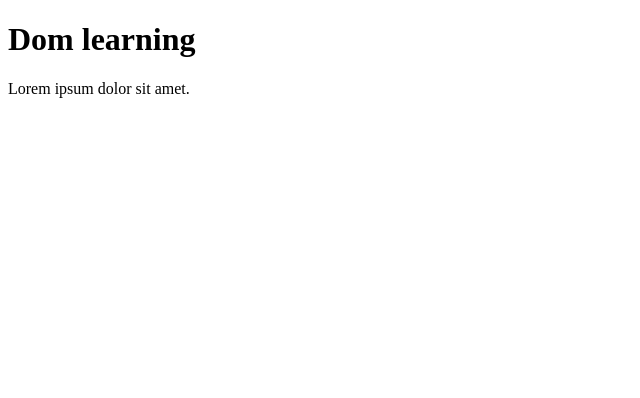
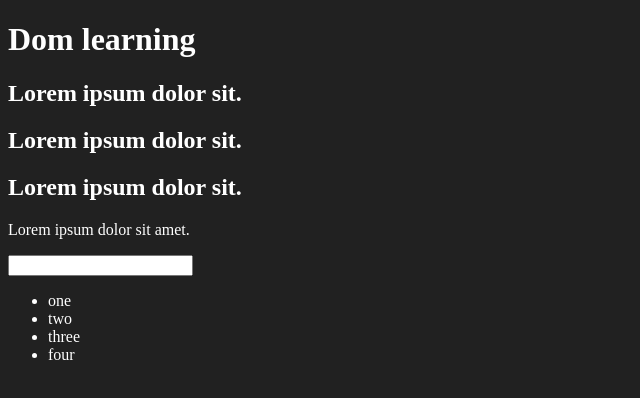
Before and after one commit to Hafijur0211/Chai-aur-javascript, a plain HTML site: page 06_dom/01_html.html in a window 1280 px wide. Shown: the whole page, without its empty margins (0-640 px from the left). Drawn offline with Linux system fonts and the light colour scheme.

Commit message:
Dom intro

```diff
--- a/06_dom/01_html.html
+++ b/06_dom/01_html.html
@@ -1,14 +1,36 @@
 <!DOCTYPE html>
 <html lang="en">
+
 <head>
-    <meta charset="UTF-8">
-    <meta name="viewport" content="width=device-width, initial-scale=1.0">
+    <meta charset="UTF-8" />
+    <meta name="viewport" content="width=device-width, initial-scale=1.0" />
     <title>Dom learning</title>
+    <style>
+        .bg-black {
+            background-color: #212121;
+            color: #ffff;
+        }
+    </style>
 </head>
-<body>
-    <div class="bg-black">
-        <h1 class="heading">Dom learning</h1>
+
+<body class="bg-black">
+    <div>
+        <h1 id="title" class="heading">Dom learning <span style="display: none;">text test</span></h1>
+        <h2>Lorem ipsum dolor sit.</h2>
+        <h2>Lorem ipsum dolor sit.</h2>
+        <h2>Lorem ipsum dolor sit.</h2>
         <p>Lorem ipsum dolor sit amet.</p>
+
+        <input type="password" name="" id="" />
+
+        <ul>
+            <li class="list-item">one</li>
+            <li class="list-item">two</li>
+            <li class="list-item">three</li>
+            <li class="list-item">four</li>
+        </ul>
     </div>
 </body>
+<script src="script.js"></script>
+
 </html>
```
Also changed, not shown: 06_dom/script.js (added, +100 -0 lines).
